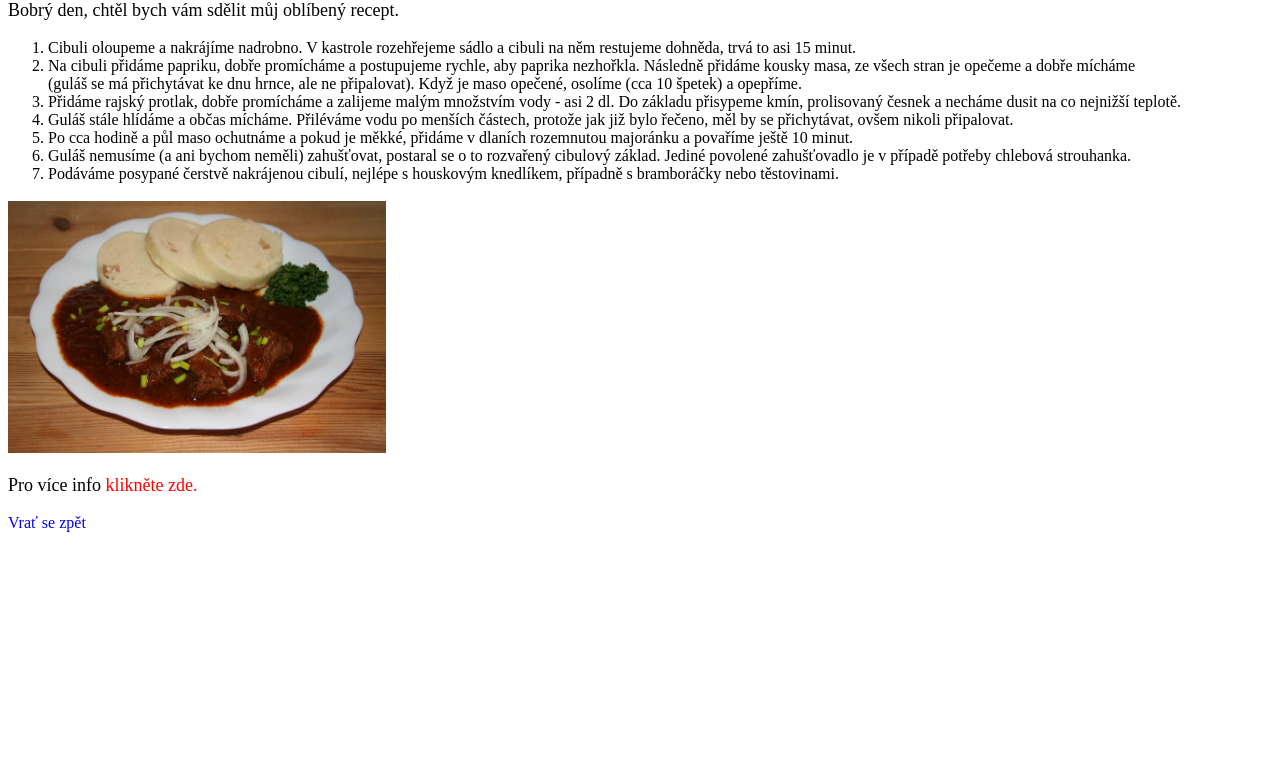
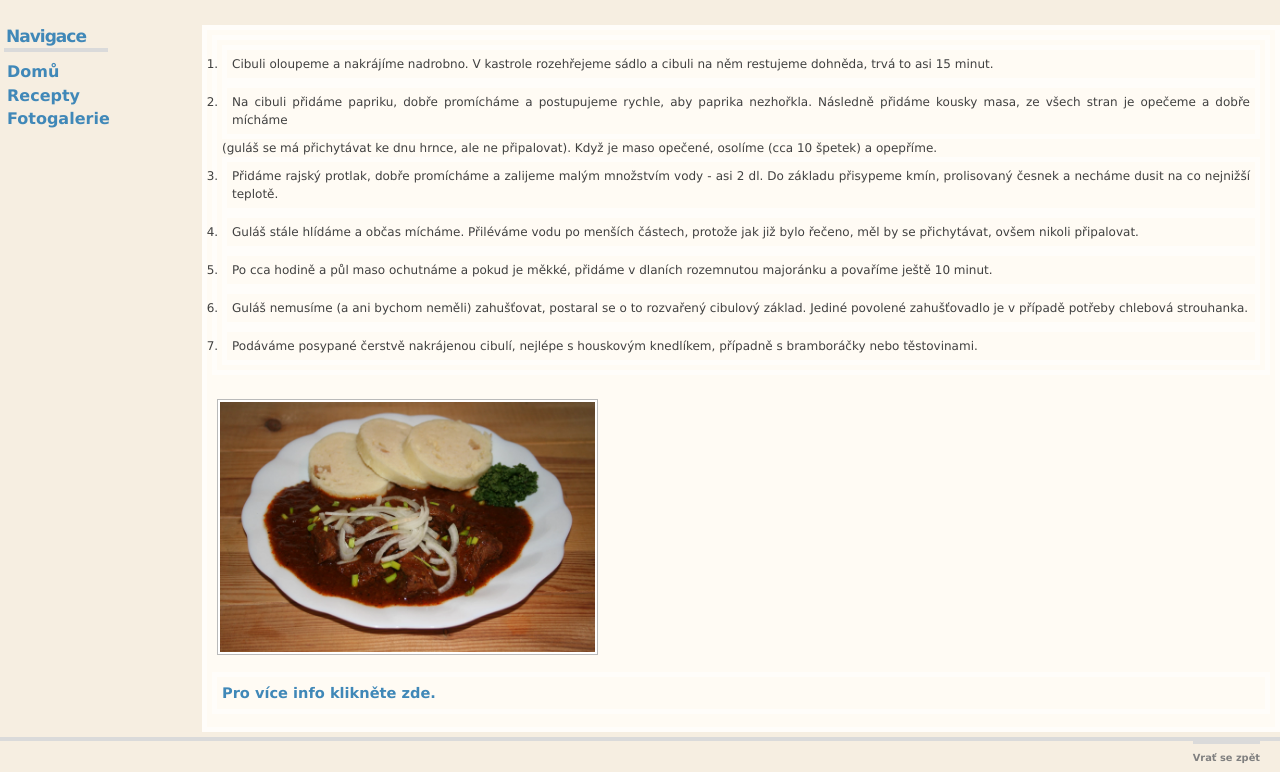
Before and after one commit to P1xelPy/web, a plain HTML site: page gulas.html in a window 1280 px wide. Shown: the part 80-852 px from the top of the page. Before the commit the page ends 800 px from the top, so only its background shows below. Drawn offline with Linux system fonts and the light colour scheme.

Commit message:
Pending changes exported from your codespace

```diff
--- a/gulas.html
+++ b/gulas.html
@@ -2,27 +2,39 @@
 <html lang="en">
 <head>
     <meta charset="UTF-8">
-    <title>Gulas</title>
-    <link rel="stylesheet" href="style.css">
+    <title>Hospodký guláš</title>
+    <link rel="stylesheet" href="styl.css">
 </head>
 <body>
-    <h1>Hospodský guláš</h1>
-    <p>Bobrý den, chtěl bych vám sdělit můj oblíbený recept.
-    <br>
-    <ol>
-<li>Cibuli oloupeme a nakrájíme nadrobno. V kastrole rozehřejeme sádlo a cibuli na něm restujeme dohněda, trvá to asi 15 minut.</li>
-<li>Na cibuli přidáme papriku, dobře promícháme a postupujeme rychle, aby paprika nezhořkla. Následně přidáme kousky masa, ze všech stran je opečeme a dobře mícháme</li>
-(guláš se má přichytávat ke dnu hrnce, ale ne připalovat). Když je maso opečené, osolíme (cca 10 špetek) a opepříme.<br>
-<li>Přidáme rajský protlak, dobře promícháme a zalijeme malým množstvím vody - asi 2 dl. Do základu přisypeme kmín, prolisovaný česnek a necháme dusit na co nejnižší teplotě.</li>
-<li>Guláš stále hlídáme a občas mícháme. Přiléváme vodu po menších částech, protože jak již bylo řečeno, měl by se přichytávat, ovšem nikoli připalovat.</li>
-<li>Po cca hodině a půl maso ochutnáme a pokud je měkké, přidáme v dlaních rozemnutou majoránku a povaříme ještě 10 minut.</li>
-<li>Guláš nemusíme (a ani bychom neměli) zahušťovat, postaral se o to rozvařený cibulový základ. Jediné povolené zahušťovadlo je v případě potřeby chlebová strouhanka.</li>
-<li>Podáváme posypané čerstvě nakrájenou cibulí, nejlépe s houskovým knedlíkem, případně s bramboráčky nebo těstovinami.</li>
+    <h1 id="wrap">Hospodský guláš</h1>
+    <div id="sidebar">
+        <nav id="sidebar">
+        <h2 id="sidebar">Navigace</h2>
+        <h3><a href="index.html"><li id="sidebar">Domů</li></a></h3>
+        <h3><a href="recepty.html"><li id="sidebar">Recepty</li></a></h3>
+        <h3><a href="galerie.html"><li id="sidebar">Fotogalerie</li></a></h3>
+        </nav>
+    </div>
+<br>
+
+    <div id="content">
+    <ol id="content">
+        <li id="content">Cibuli oloupeme a nakrájíme nadrobno. V kastrole rozehřejeme sádlo a cibuli na něm restujeme dohněda, trvá to asi 15 minut.</li>
+        <li id="content">Na cibuli přidáme papriku, dobře promícháme a postupujeme rychle, aby paprika nezhořkla. Následně přidáme kousky masa, ze všech stran je opečeme a dobře mícháme</li>
+        (guláš se má přichytávat ke dnu hrnce, ale ne připalovat). Když je maso opečené, osolíme (cca 10 špetek) a opepříme.<br>
+        <li id="content">Přidáme rajský protlak, dobře promícháme a zalijeme malým množstvím vody - asi 2 dl. Do základu přisypeme kmín, prolisovaný česnek a necháme dusit na co nejnižší teplotě.</li>
+        <li id="content">Guláš stále hlídáme a občas mícháme. Přiléváme vodu po menších částech, protože jak již bylo řečeno, měl by se přichytávat, ovšem nikoli připalovat.</li>
+        <li id="content">Po cca hodině a půl maso ochutnáme a pokud je měkké, přidáme v dlaních rozemnutou majoránku a povaříme ještě 10 minut.</li>
+        <li id="content">Guláš nemusíme (a ani bychom neměli) zahušťovat, postaral se o to rozvařený cibulový základ. Jediné povolené zahušťovadlo je v případě potřeby chlebová strouhanka.</li>
+        <li id="content">Podáváme posypané čerstvě nakrájenou cibulí, nejlépe s houskovým knedlíkem, případně s bramboráčky nebo těstovinami.</li>
     </ol>
 </p>
-<img src="img/klasicky-hospodsky-gulas-vidensky-4551-1920-1080-nwo.webp">
-    <p>Pro více info <a href="https://www.youtube.com/watch?v=dQw4w9WgXcQ">klikněte zde.</a></p>
+<img class="photo" src="img/klasicky-hospodsky-gulas-vidensky-4551-1920-1080-nwo.webp">
 
-    <a href="index.html">Vrať se zpět</a>
+    <h3 id="content">Pro více info <a href="https://www.youtube.com/watch?v=dQw4w9WgXcQ">klikněte zde.</a></h3>
+</div>
+    <div id="footer">
+    <a class="center" id="footer" href="recepty.html">Vrať se zpět</a>
+</div>
 </body>
 </html>
--- a/styl.css
+++ b/styl.css
@@ -44,7 +44,7 @@ ul ul,ol ol{margin:4px 0 4px 35px;}
 h1{
 font-size:4.2em;
 letter-spacing:-3px;
-margin:0 0 30px 25px;
+margin:30px 0 30px 25px;
 color:#4088b8;
 }
 
@@ -63,7 +63,7 @@ h3{
 font-size:1.2em;
 font-weight:bold;
 color:#4088b8;
-border-bottom:1px solid #dadada;
+/*border-bottom:1px solid #dadada;*/
 margin:10px 0 8px 0;
 padding:1px 2px 2px 3px;
 }
@@ -75,10 +75,13 @@ margin:20px 10px;
 padding:8px;
 }
 
+img{
+  height: 250px;
+}
 /******** Top most envelope ********/
 #wrap{
 color:#41078e;
-margin:38px 8px 8px 8px; /* vrchni okraj zrusit az bude obrazek misto textu */
+margin:38px 8px 38px 8px; /* vrchni okraj zrusit az bude obrazek misto textu */
 }
 
 /******** Header ********/
@@ -99,17 +102,17 @@ line-height:1.2em;
 
 /******** Main part (envelopes Sidebar and Content *********/
 #main{
-/* border:1px solid #bbbbbb; /* ramacek pro doladeni pozicovani */
+border:1px solid #bbbbbb; /* ramacek pro doladeni pozicovani */
 clear:both;
 }
 
 /******** Sidebar ********/
 #sidebar{
-border:1px solid #fffdfa; /* ramacek pro doladeni pozicovani */
+/*border: 1px solid #e9e9e9; /* ramacek pro doladeni pozicovani */
 width:100px;
 float:left;
-/*padding:5px 2px 5px 2px;
-_padding:8px 2px 5px 2px; /* pro debilni IEcko */
+padding:5px 2px 5px 2px;
+/*padding:8px 2px 5px 2px;*/ /* pro debilni IEcko */
 }
 
 #sidebar ul{
@@ -121,8 +124,10 @@ padding:0 0 15px 10px;
 
 #sidebar li{
 list-style:none;
-margin:0 0 4px 0;
+margin:5px 0 4px 0;
 padding:0;
+font-size: medium;
+float: left;
 }
 
 #sidebar li a{
@@ -143,16 +148,25 @@ padding:0;
 
 /******** Content ********/
 #content{
-border:1px solid #fffdfa; /* ramacek pro doladeni pozicovani */
+border:5px solid #fffdfa; /* ramacek pro doladeni pozicovani */
 line-height:1.5em;
 margin-left:202px;
 text-align:justify;
 padding:5px 5px 5px 5px; /* padding zmensit o sirku ramecku sloupce vlevo */
 background-color: #fffbf4;
-
 }
 
+
+#content ol{margin: 0px;font-size: 12px;}
+#content ol::marker{padding-left: 5px;}
+#content li{margin: 0px;font-size: 12px;}
+#content li::marker{padding-left: 5px;}
+#content h2 {margin:10px 0 8px;}
+
 #content h3 {margin:10px 0 8px;}
+
+
+
 
 /******** Footer ********/
 #footer{
@@ -164,10 +178,11 @@ margin:5px auto;
 border-top:4px solid #dadada;
 padding:8px 0 0 0;
 line-height:1.6em;
+float: center;
 }
 
 #footer p{margin:0; padding:0;}
-#footer a{color:#808080;}
+#footer a{color:#808080; margin-right: 20px;}
 
 
 /******** Various CLASSes ********/
@@ -205,3 +220,7 @@ padding:2px;
 background-color:#ffffff;
 margin:6px 18px 2px 5px;
 }
+
+.grid-container {
+  display: inline-grid;
+}
```
Also changed, not shown: galerie.html (added, +50 -0 lines), index.html (+27 -9 lines), recepty.html (added, +42 -0 lines), sopsky_salat.html (added, +33 -0 lines).
